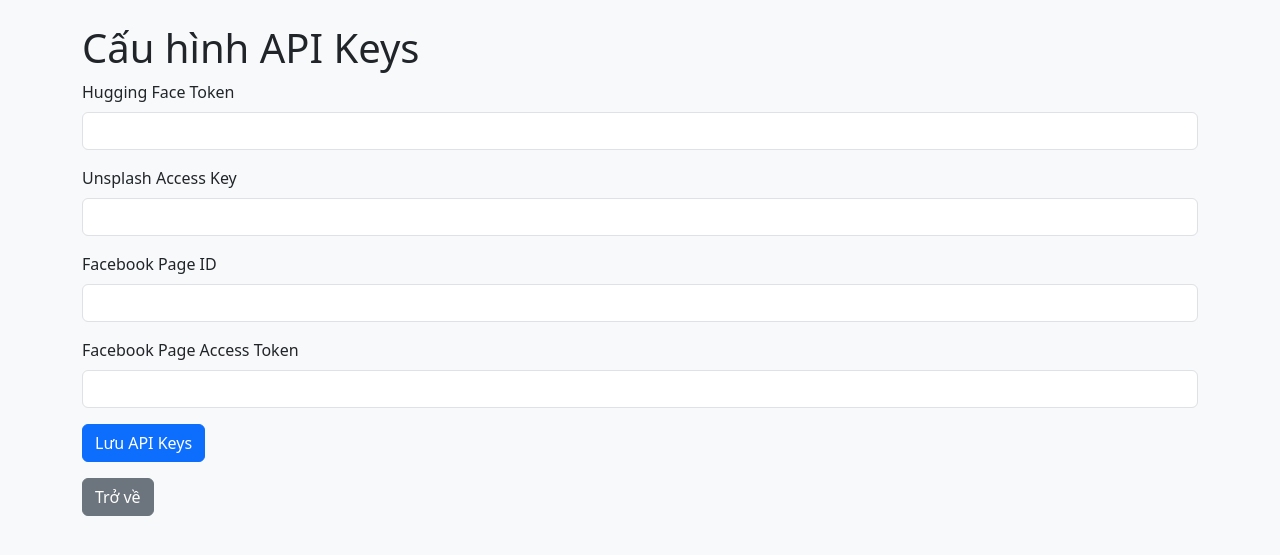
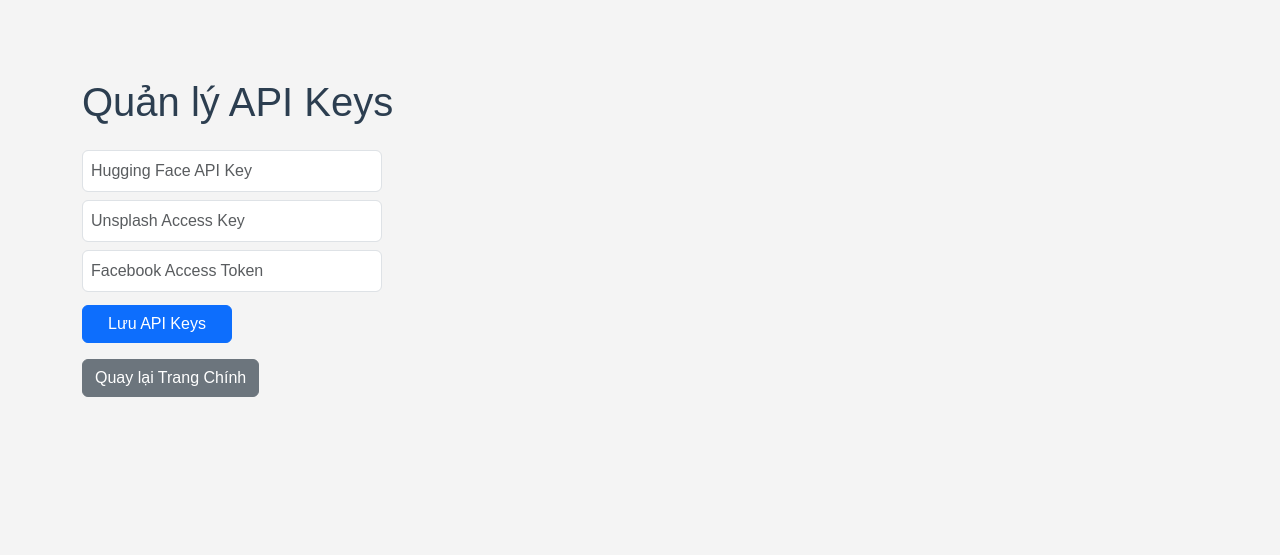
Before and after one commit to nhut0902-pr/Tool-tiktok-post, a Flask app: page /apikeys in a window 1280 px wide. Shown: the top 555 px of the page. Run offline with Flask 3, Linux system fonts and the light colour scheme; data that the repository does not hold is empty.

Commit message:
Update apikeys.html

```diff
--- a/templates/apikeys.html
+++ b/templates/apikeys.html
@@ -1,42 +1,19 @@
-<!-- templates/apikeys.html -->
-<!doctype html>
+<!DOCTYPE html>
 <html lang="vi">
-  <head>
-    <meta charset="utf-8">
-    <meta name="viewport" content="width=device-width, initial-scale=1">
-    <title>API Keys</title>
-    <link href="https://cdn.jsdelivr.net/npm/bootstrap@5.3.2/dist/css/bootstrap.min.css" rel="stylesheet">
-  </head>
-  <body class="bg-light">
-    <div class="container py-4">
-      <h1>Cấu hình API Keys</h1>
-      {% with messages = get_flashed_messages(with_categories=true) %}
-        {% if messages %}
-          {% for category, msg in messages %}
-            <div class="alert alert-{{ category }}">{% autoescape false %}{{ msg }}{% endautoescape %}</div>
-          {% endfor %}
-        {% endif %}
-      {% endwith %}
-      <form method="POST">
-        <div class="mb-3">
-          <label class="form-label">Hugging Face Token</label>
-          <input type="text" class="form-control" name="hf_token" value="{{ keys[0] or '' }}">
-        </div>
-        <div class="mb-3">
-          <label class="form-label">Unsplash Access Key</label>
-          <input type="text" class="form-control" name="unsplash_key" value="{{ keys[1] or '' }}">
-        </div>
-        <div class="mb-3">
-          <label class="form-label">Facebook Page ID</label>
-          <input type="text" class="form-control" name="fb_page_id" value="{{ keys[2] or '' }}">
-        </div>
-        <div class="mb-3">
-          <label class="form-label">Facebook Page Access Token</label>
-          <input type="text" class="form-control" name="fb_page_token" value="{{ keys[3] or '' }}">
-        </div>
-        <button class="btn btn-primary">Lưu API Keys</button>
-      </form>
-      <a class="btn btn-secondary mt-3" href="{{ url_for('index') }}">Trở về</a>
-    </div>
-  </body>
-</html>
+<head>
+<meta charset="UTF-8">
+<title>API Keys</title>
+<link href="https://cdn.jsdelivr.net/npm/bootstrap@5.3.0/dist/css/bootstrap.min.css" rel="stylesheet">
+<link rel="stylesheet" href="/static/style.css">
+</head>
+<body>
+<div class="container py-5">
+<h1 class="mb-4">Quản lý API Keys</h1>
+<form method="POST">
+    <input type="text" name="hf_api_key" class="form-control mb-2" placeholder="Hugging Face API Key" value="{{ keys.hf_api_key }}">
+    <input type="text" name="unsplash_key" class="form-control mb-2" placeholder="Unsplash Access Key" value="{{ keys.unsplash_key }}">
+    <input type="text" name="fb_token" class="form-control mb-2" placeholder="Facebook Access Token" value="{{ keys.fb_token }}">
+    <button type="submit" class="btn btn-primary mb-3">Lưu API Keys</button>
+</form>
+<a href="/" class="btn btn-secondary">Quay lại Trang Chính</a>
+</div
```
